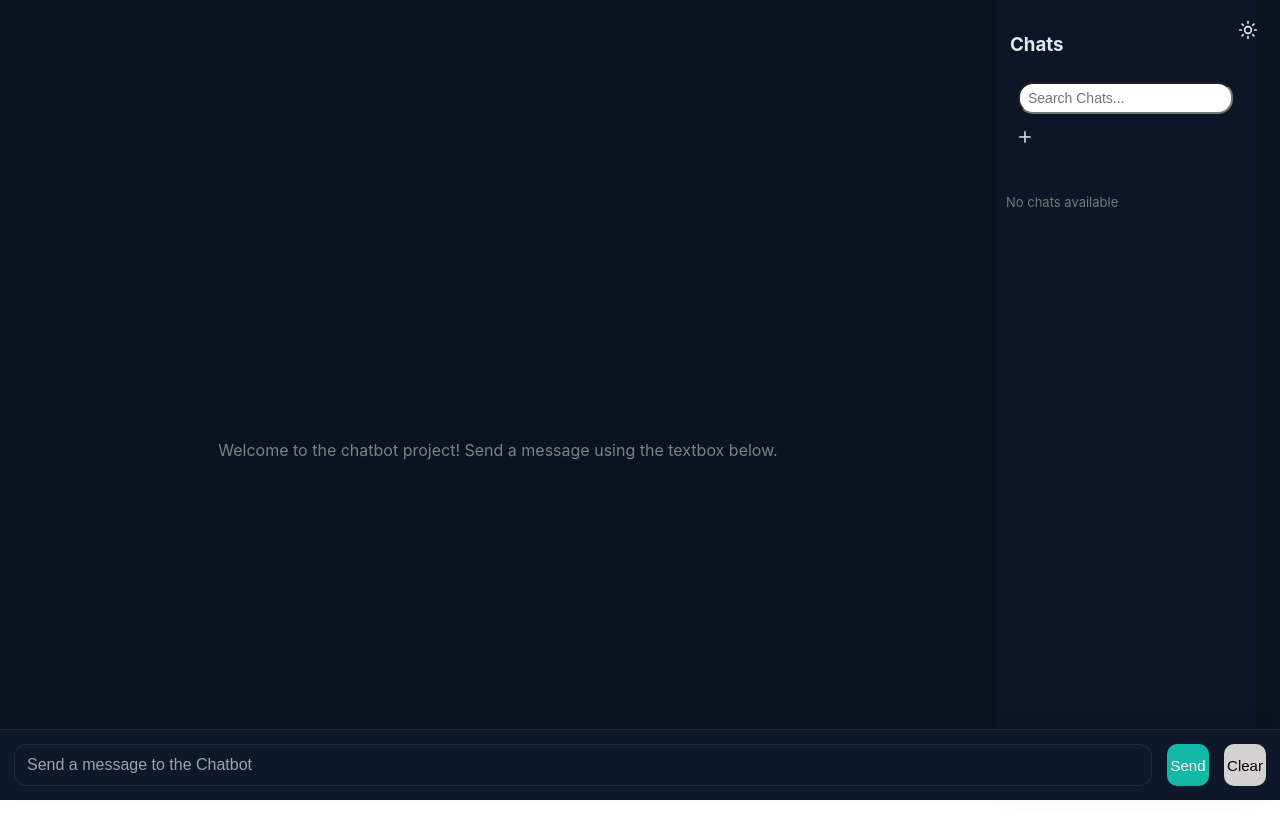
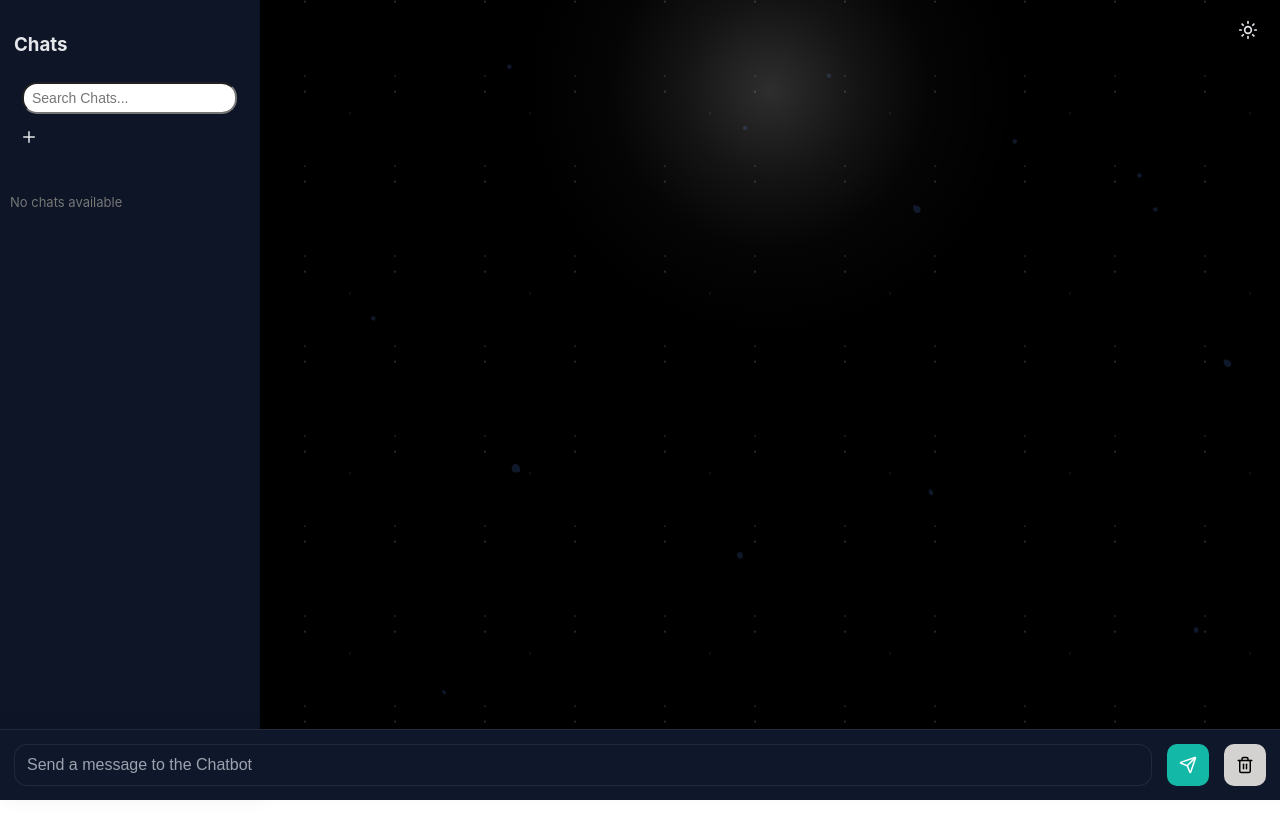
Before and after one commit to Coderofcoders70/Smartbot-frontend, a React (Vite) app: page / in a window 1280 px wide. Both pictures are taken after a click on the button 1248 px from the left and 31 px from the top of the page. Shown: the top 838 px of the page. After the commit the page ends 800 px from the top, so only its background shows below. Built offline with nearby package versions, Linux system fonts and the light colour scheme.

Commit message:
Added light and dark animation with new layout

```diff
--- a/src/App.tsx
+++ b/src/App.tsx
@@ -5,6 +5,8 @@ import ChatInput from './components/ChatInput';
 import { LuMoon, LuSun } from 'react-icons/lu';
 import ChatHistory from './components/ChatHistory';
 import ChatMessages from './components/ChatMessages';
+import DarkSnowBackground from './components/DarkSnowBackground';
+import EmptyChatAnimation from './components/EmptyChatAnimation';
 
 type ChatSession = {
   id: string;
@@ -182,11 +184,6 @@ function App() {
           />
         )}
 
-        {chatMessages.length === 0 && (
-          <p className="welcomeMessage">Welcome to the chatbot project! Send a message using the textbox below.
-          </p>
-        )}
-
         <ChatHistory
           sessions={filteredSessions}
           currentSessionId={currentSessionId}
@@ -204,6 +201,18 @@ function App() {
           isOpen={isSidebarOpen}
         />
 
+        <div className='chat-main'>
+          {chatMessages.length === 0 && (
+            <div className="chat-background">
+              {theme === 'dark' ? (
+                <DarkSnowBackground />
+              ) : (
+                <EmptyChatAnimation theme="light" />
+              )}
+            </div>
+          )}
+
+          <div className="chat-content">
             <ChatMessages
               chatMessages={chatMessages}
             />
@@ -218,6 +227,8 @@ function App() {
               ensureActiveSession={ensureActiveSession}
             />
           </div>
+        </div>
+      </div>
     </>
   );
 }
--- a/src/components/ChatInput.tsx
+++ b/src/components/ChatInput.tsx
@@ -1,6 +1,7 @@
 import './ChatInput.css';
 import { BACKEND_URL } from '../config';
 import { useState, type JSX } from 'react';
+import { LuSend, LuTrash2 } from 'react-icons/lu';
 
 type ChatMessage = {
     id: string;
@@ -177,8 +178,19 @@ return (
                 className="chat-input"
             />
 
-        <button className="send-button" onClick={sendMessage}>Send</button>
-        <button className='clear-button' onClick={clearMessages}>Clear</button>
+            <button
+                className="send-button"
+                onClick={sendMessage}
+                aria-label='Send message'>
+                <LuSend size={18} />
+            </button>
+
+            <button
+                className='clear-button'
+                onClick={clearMessages}
+                aria-label='Clear chat'>
+                <LuTrash2 size={18} />
+            </button>
         </div>
     );
 }
--- /dev/null
+++ b/src/components/DarkSnowBackground.css
@@ -0,0 +1,70 @@
+.dark-snow-bg::before {
+  content: '';
+  position: absolute;
+  top: -20%;
+  left: 50%;
+  transform: translateX(-50%);
+
+  width: 500px;
+  height: 500px;
+
+  background: radial-gradient(
+    circle,
+    rgba(255, 255, 255, 0.18) 0%,
+    rgba(255, 255, 255, 0.08) 25%,
+    rgba(255, 255, 255, 0.02) 45%,
+    transparent 70%
+  );
+
+  filter: blur(0.6px);
+  pointer-events: none;
+}
+
+.dark-snow-bg {
+  position: absolute;
+  inset: 0;
+  z-index: 0;
+  pointer-events: none;
+
+  background-size: cover;
+  background-position: center;
+  background-repeat: no-repeat;
+}
+
+/* snow balls  */
+.snow {
+  position: absolute;
+  inset: 0;
+  background-image: radial-gradient(
+    white 1px,
+    transparent 1px
+  );
+  background-size: 90px 90px;
+  opacity: 0.15;
+}
+
+/* snow layers animation  */
+.layer1 {
+  animation: snow-fall 60s linear infinite;
+}
+
+.layer2 {
+  background-size: 90px 90px;
+  opacity: 0.1;
+  animation: snow-fall 90s linear infinite;
+}
+
+.layer3 {
+  background-size: 180px 180px;
+  opacity: 0.07;
+  animation: snow-fall 120s linear infinite;
+}
+
+@keyframes snow-fall {
+  from {
+    background-position: 0 0;
+  }
+  to {
+    background-position: 0 1000px;
+  }
+}
--- /dev/null
+++ b/src/components/DarkSnowBackground.tsx
@@ -0,0 +1,18 @@
+import './DarkSnowBackground.css';
+import nightBg from '../assets/dark-mode.svg';
+
+function DarkSnowBackground() {
+  return (
+    <div
+      className="dark-snow-bg"
+      style={{ backgroundImage: `url(${nightBg})` }}
+    >
+      {/* Snow layers */}
+      <div className="snow layer1" />
+      <div className="snow layer2" />
+      <div className="snow layer3" />
+    </div>
+  );
+}
+
+export default DarkSnowBackground;
```
Also changed, not shown: src/assets/dark-mode.svg (added). Lines whose indentation alone changed are shown as unchanged.
